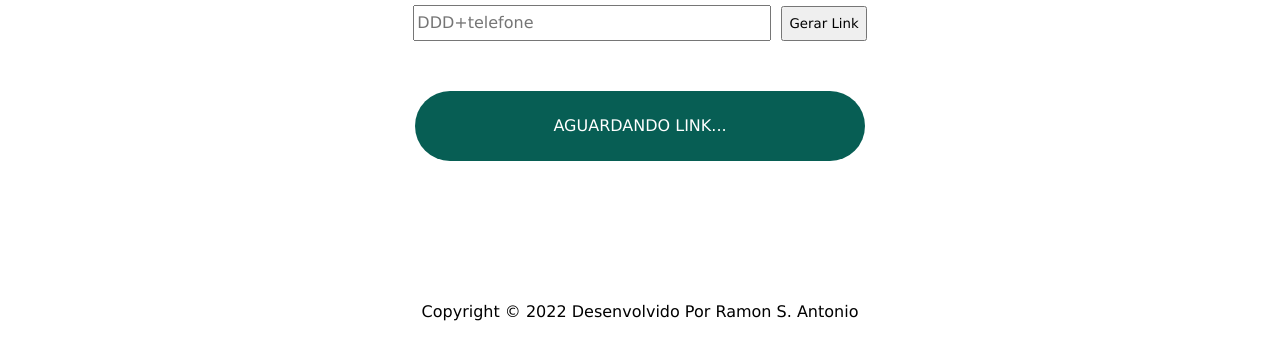
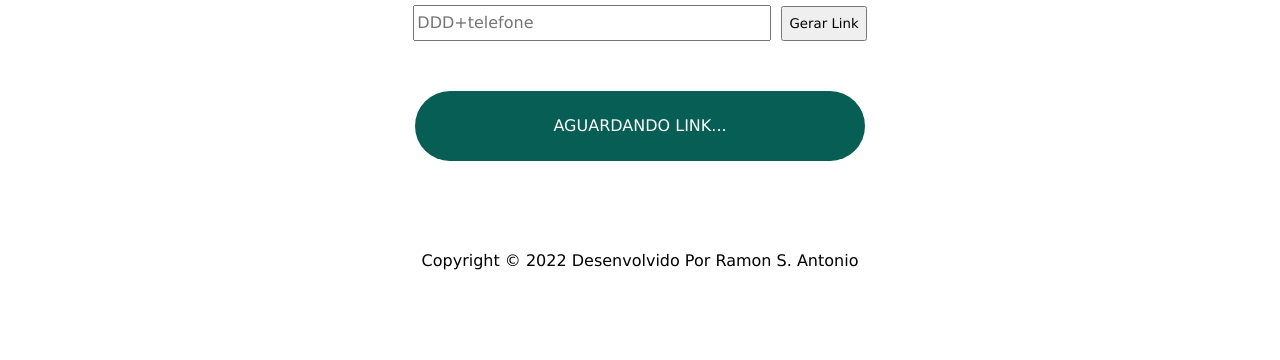
Before and after one commit to ramonsantonio/zap, a plain HTML site: page index.html in a window 1280 px wide. Shown: the part 350-710 px from the top of the page. Drawn offline with Linux system fonts and the light colour scheme.

Commit message:
config css

```diff
--- a/style.css
+++ b/style.css
@@ -59,7 +59,7 @@ a{
 
 footer{
     text-align: center;
-    padding: 11%;
+    padding: 7%;
 }
 
 footer a{
```
